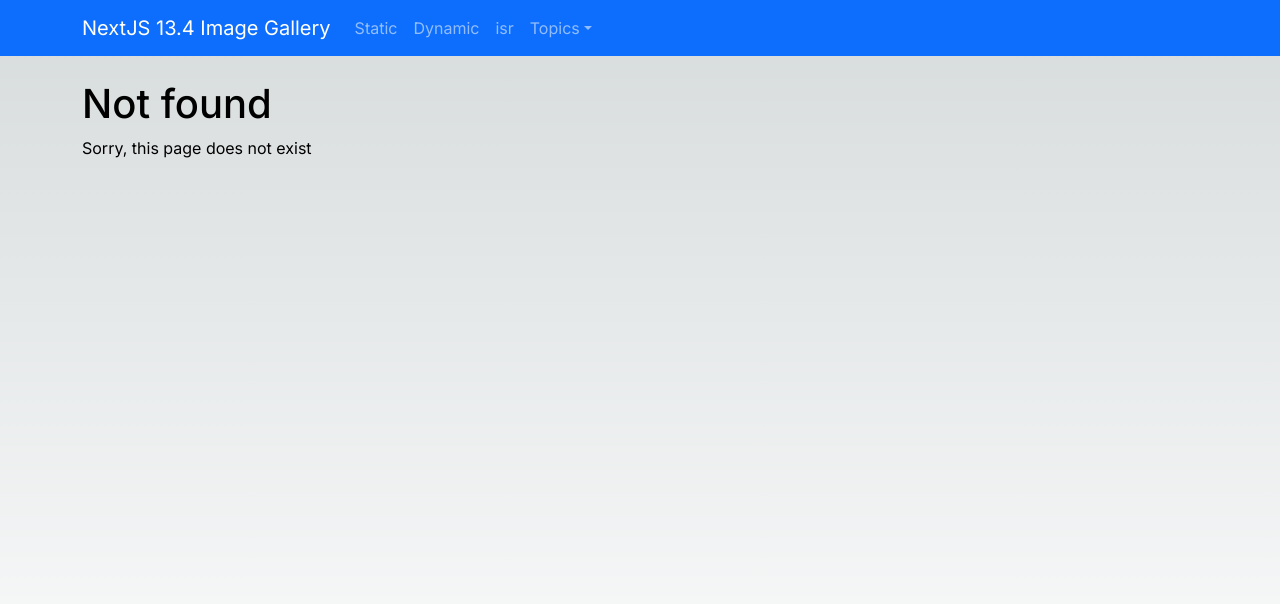
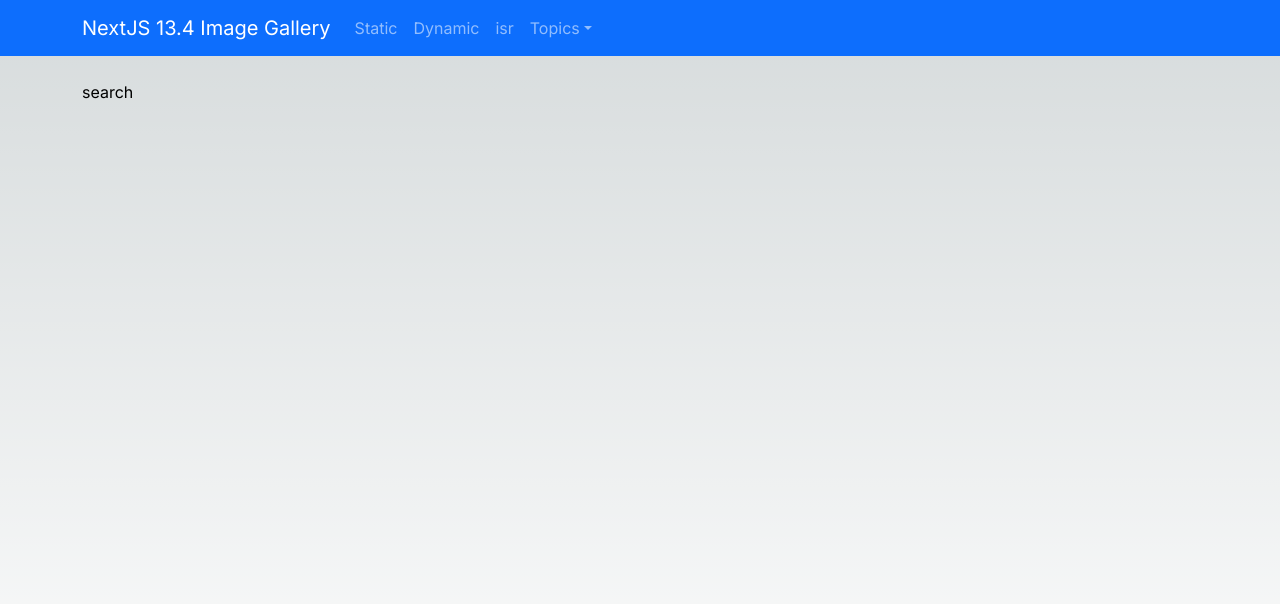
Before and after one commit to luklambrechts/next134, a Next.js app: page /search in a window 1280 px wide. Before the commit this address had no page. Shown: the top 604 px of the page. Built offline with nearby package versions, Linux system fonts and the light colour scheme.

Commit message:
t2:16:27 begin search page

```diff
--- /dev/null
+++ b/src/app/(CSR)/search/SearchPage.tsx
@@ -0,0 +1,5 @@
+"use client";
+
+export default function SearchPage() {
+    return <div>search</div>
+}
--- /dev/null
+++ b/src/app/(CSR)/search/page.tsx
@@ -0,0 +1,9 @@
+import SearchPage from "./SearchPage"
+
+export const metadata = {
+    title: "Search - NextJS 13.4 Image Gallery",
+}
+
+export default function Page() {
+    return <SearchPage />
+}
```
